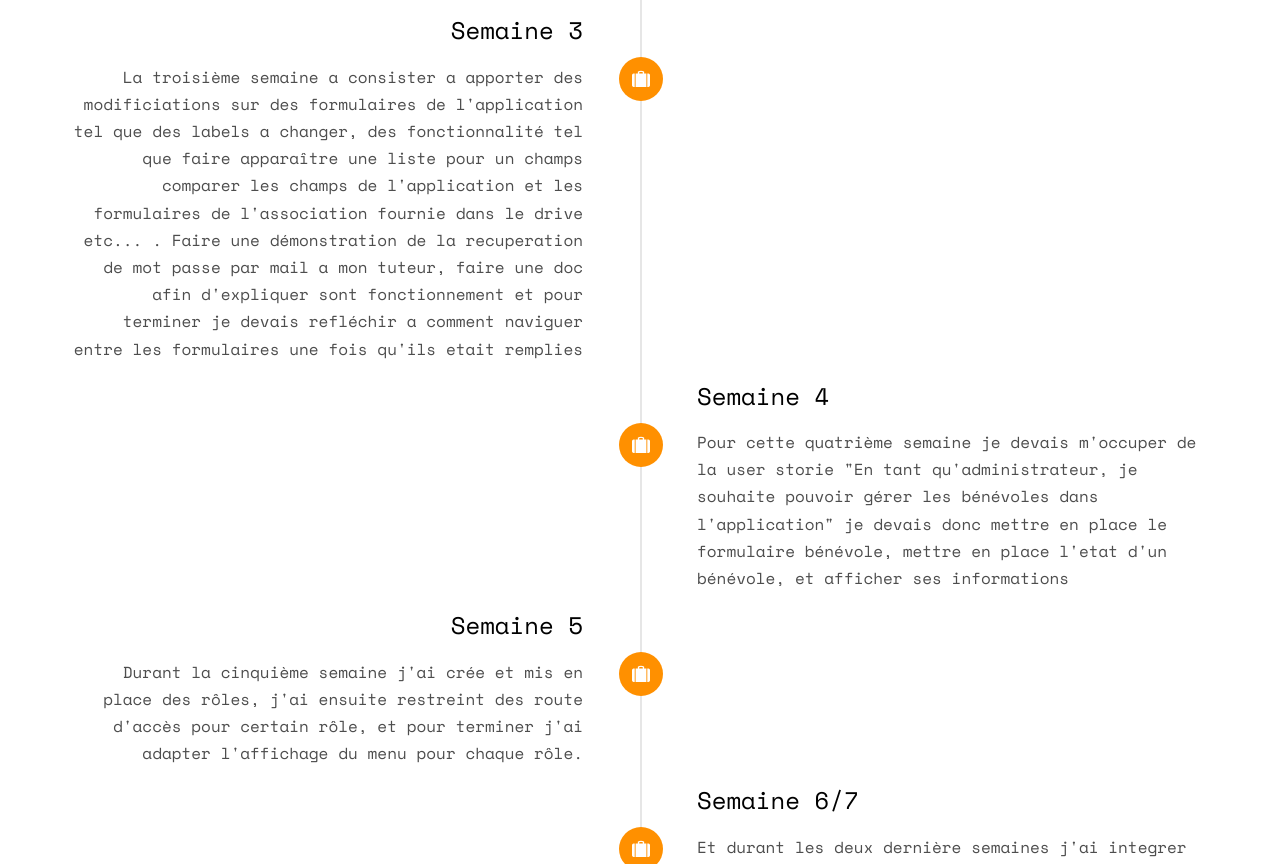
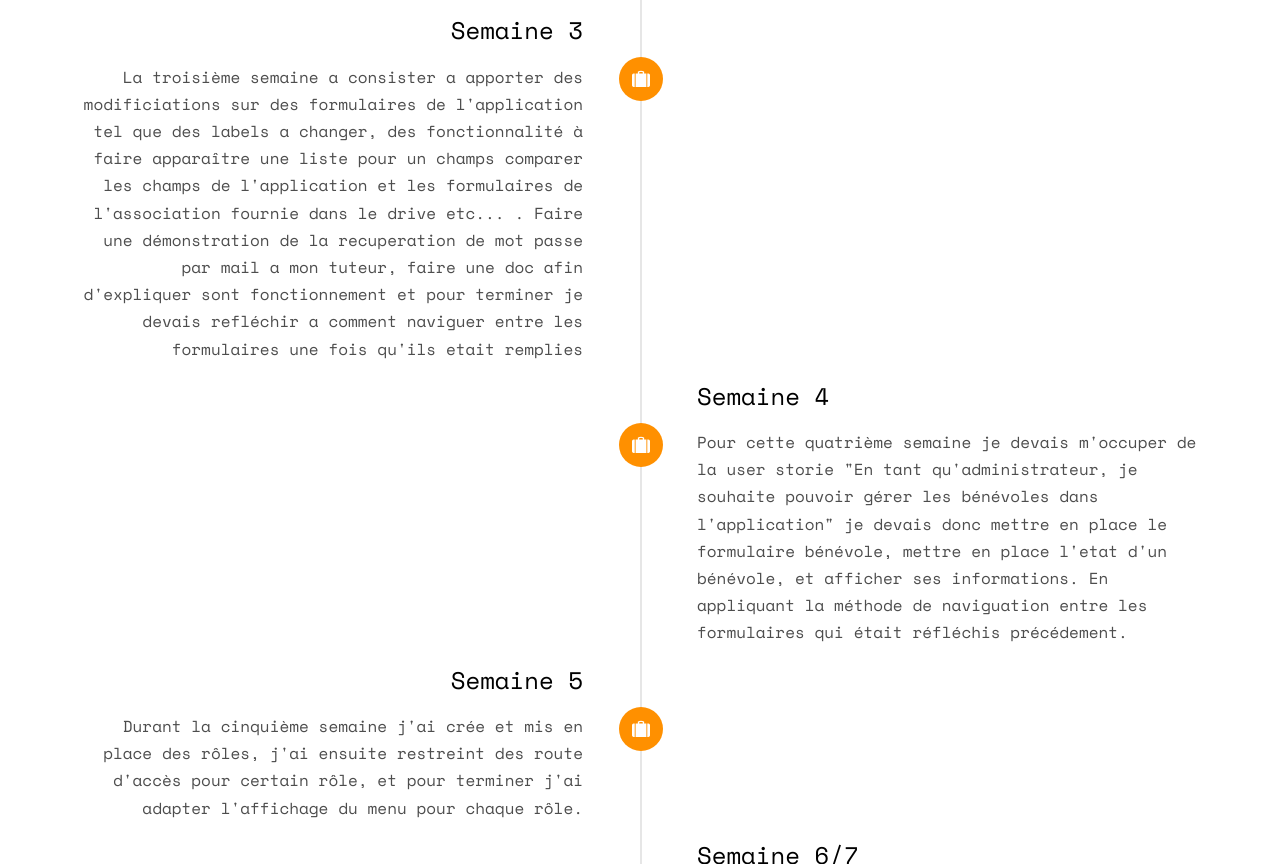
Before and after one commit to Kaz5273/Kaz5273.github.io, a plain HTML site: page stage3.html in a window 1280 px wide. Shown: the part 1575-2439 px from the top of the page. Drawn offline with nearby package versions, Linux system fonts and the light colour scheme; some packages are replaced by stand-ins of ours; no server answers; files whose address does not match are found by name.

Commit message:
ajustement mise en forme

```diff
--- a/stage3.html
+++ b/stage3.html
@@ -118,7 +118,7 @@
 								</div>
 								<div class="timeline-body">
 									<p>La troisième semaine a consister a apporter des modificiations sur des formulaires de l'application tel que des labels a changer,
-									   des fonctionnalité tel que faire apparaître une liste pour un champs comparer les champs de l'application et les formulaires de l'association fournie dans le drive etc... .
+									   des fonctionnalité à faire apparaître une liste pour un champs comparer les champs de l'application et les formulaires de l'association fournie dans le drive etc... .
 									   Faire une démonstration de la recuperation de mot passe par mail a mon tuteur, faire une doc afin d'expliquer sont fonctionnement et pour terminer
 									   je devais refléchir a comment naviguer entre les formulaires une fois qu'ils etait remplies </p>
 								</div>
@@ -134,7 +134,8 @@
 								</div>
 								<div class="timeline-body">
 									<p>Pour cette quatrième semaine je devais m'occuper de la user storie "En tant qu'administrateur, je souhaite pouvoir gérer les bénévoles dans l'application"
-									   je devais donc mettre en place le formulaire bénévole, mettre en place l'etat d'un bénévole, et afficher ses informations</p>
+									   je devais donc mettre en place le formulaire bénévole, mettre en place l'etat d'un bénévole, et afficher ses informations. En appliquant la méthode
+									   de naviguation entre les formulaires qui était réfléchis précédement.</p>
 								</div>
 							</div>
 						</li>
```
Also changed, not shown: clubAlpin.html (+3 -6 lines).
